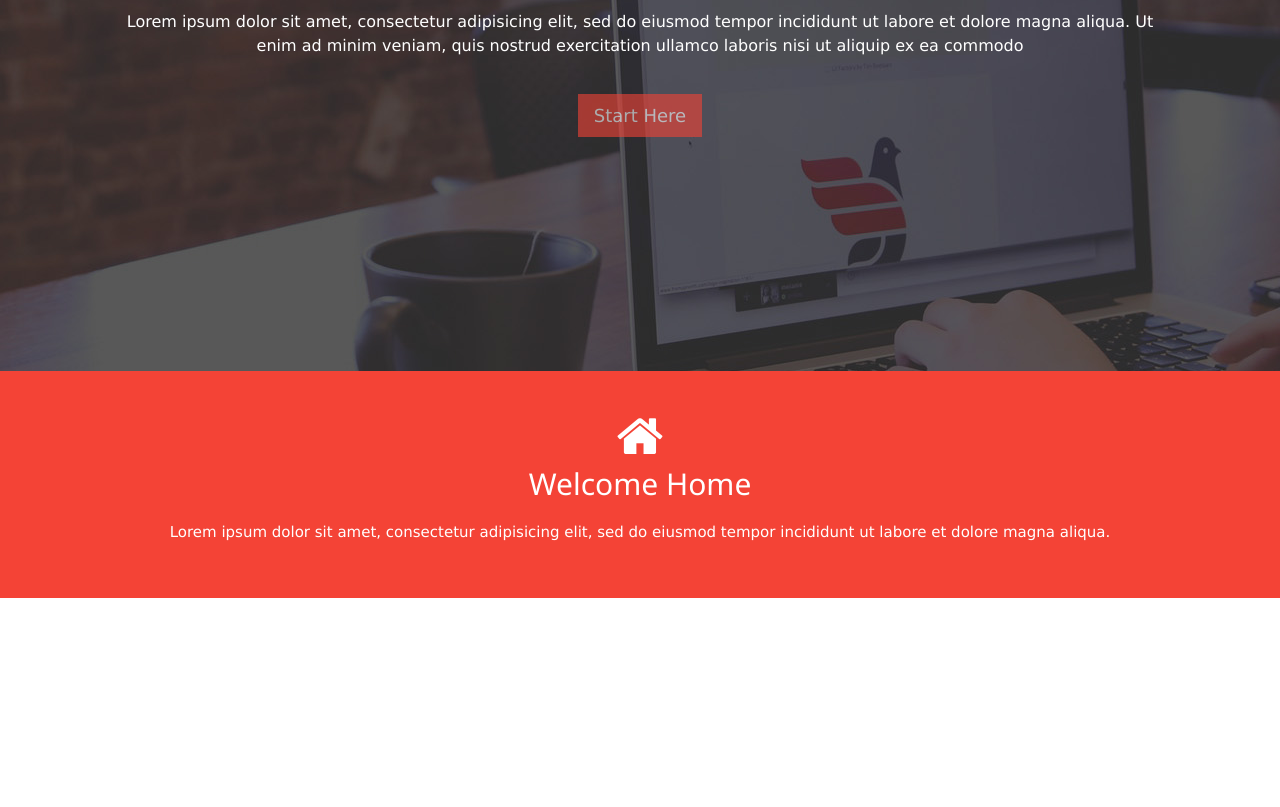
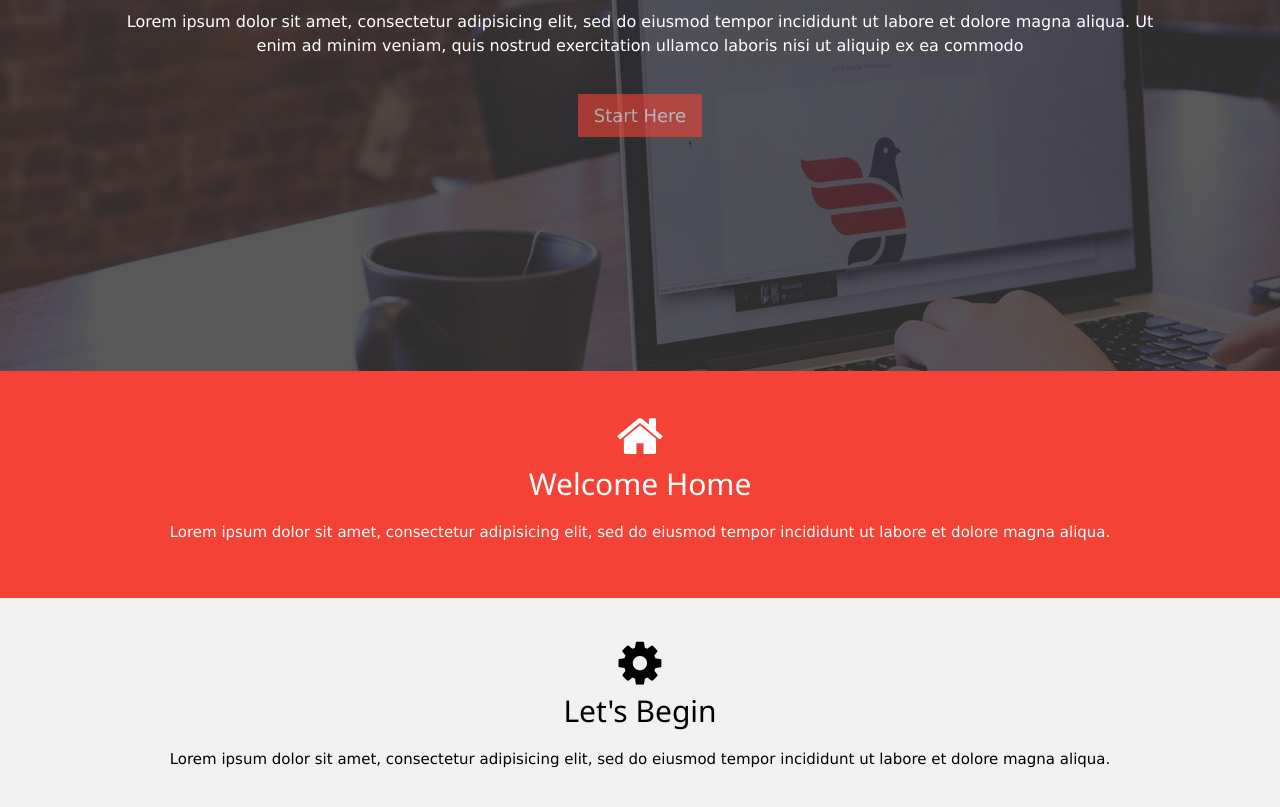
Before and after one commit to sytnic/acme_w3css, a plain HTML site: page index.html in a window 1280 px wide. Shown: the part 271-1078 px from the top of the page. Before the commit the page ends 869 px from the top, so only its background shows below. Drawn offline with Linux system fonts and the light colour scheme.

Commit message:
Section 2

```diff
--- a/index.html
+++ b/index.html
@@ -40,5 +40,14 @@
       </div>
     </section>
 
+    <!-- SECTION 2 -->
+    <section class="section w3-light-grey w3-hover-opacity">
+      <div class="w3-container w3-center">
+        <i class="fa fa-cog"></i>
+        <h2>Let's Begin</h2>
+        <p>Lorem ipsum dolor sit amet, consectetur adipisicing elit, sed do eiusmod tempor incididunt ut labore et dolore magna aliqua.</p>
+      </div>
+    </section>
+
 </body>
 </html>
```
Lines whose indentation alone changed are shown as unchanged.
